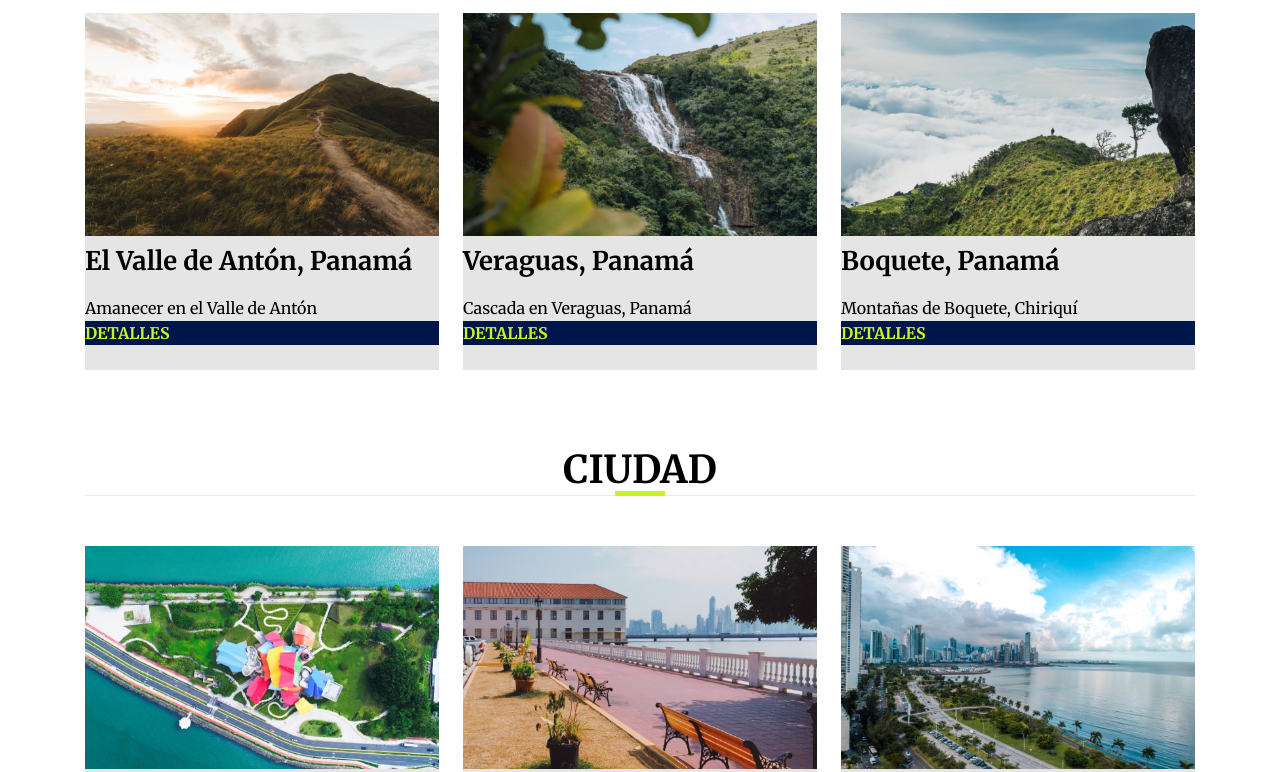
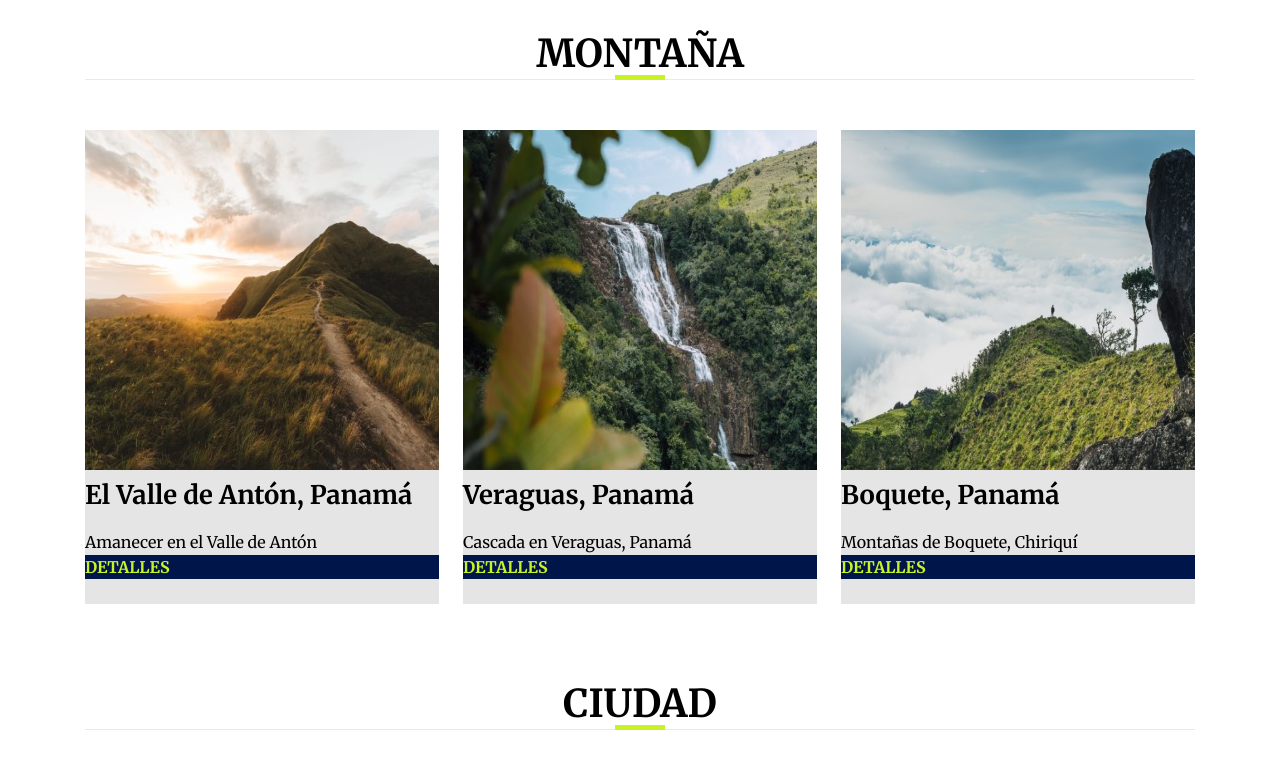
Before and after one commit to abeitia/pec1-project, a website built with Parcel: page categorias.html in a window 1280 px wide. Shown: the part 960-1732 px from the top of the page. Built offline with nearby package versions, Linux system fonts and the light colour scheme.

Commit message:
mejoras image size

```diff
--- a/categorias.html
+++ b/categorias.html
@@ -46,7 +46,7 @@
 
                    <div class="grid-container-category" >
                     <figure class="image">
-                        <img src="img/playa1.jpg" alt="" class="img-fluid" >
+                        <img src="img/playa1.jpg" alt="" class="img-fluid" width="540" height="340">
                         <H3>Bocas del Toro, Panamá</H3>
                         <div>Amanecer en Bocas del Toro, Panamá.</div>
 
@@ -59,7 +59,7 @@
                     </figure>
 
                     <figure class="image">
-                        <img src="img/playa2.jpg" alt="" class="img-fluid" >
+                        <img src="img/playa2.jpg" alt="" class="img-fluid" width="540" height="340">
                         <H3>Colón, Panamá</H3>
                         <div>Barcos en la hermosa playa de Colón, Panamá con sol, nubes, cielo azul y hojas de palmera.</div>
 
@@ -72,7 +72,7 @@
                     </figure>
 
                     <figure class="image">
-                        <img src="img/playa3.jpg" alt="" class="img-fluid" >
+                        <img src="img/playa3.jpg" alt="" class="img-fluid" width="540" height="340">
                         <H3>Islas San Blas, Panamá</H3>
                         <div>El archipiélago de San Blas ubicado en el Mar Caribe de la República de Panamá, cuenta con 365 islas.</div>
 
@@ -91,7 +91,7 @@
 
                     <div class="grid-container-category" >
                         <figure class="image">
-                            <img src="img/Montana1.jpg" loading="lazy" alt="" class="img-fluid" >
+                            <img src="img/Montana1.jpg" loading="lazy" alt="" class="img-fluid" width="540" height="340">
                             <H3>El Valle de Antón, Panamá</H3>
                             <div>Amanecer en el Valle de Antón</div>
 
@@ -104,7 +104,7 @@
                         </figure>
 
                         <figure class="image">
-                            <img src="img/Montana2.jpg" loading="lazy" alt="" class="img-fluid">
+                            <img src="img/Montana2.jpg" loading="lazy" alt="" class="img-fluid" width="540" height="340">
                             <H3>Veraguas, Panamá</H3>
                             <div>Cascada en Veraguas, Panamá</div>
 
@@ -117,7 +117,7 @@
                         </figure>
 
                         <figure class="image">
-                            <img src="img/Montana3.jpg" loading="lazy" alt="" class="img-fluid">
+                            <img src="img/Montana3.jpg" loading="lazy" alt="" class="img-fluid" width="540" height="340">
                             <H3>Boquete, Panamá</H3>
                             <div>Montañas de Boquete, Chiriquí</div>
 
@@ -138,7 +138,7 @@
 
                     <div class="grid-container-category" >
                         <figure class="image">
-                            <img src="img/ciudad2.jpg" loading="lazy" alt="" class="img-fluid">
+                            <img src="img/ciudad2.jpg" loading="lazy" alt="" class="img-fluid" width="540" height="340">
                             <H3>Avenida Amador, Panamá</H3>
                             <div>Se aprecia el Biomuseo diseñado por Frank Gehry</div>
 
@@ -151,7 +151,7 @@
                         </figure>
 
                         <figure class="image">
-                            <img src="img/ciudad5.jpg" loading="lazy" alt="" class="img-fluid">
+                            <img src="img/ciudad5.jpg" loading="lazy" alt="" class="img-fluid" width="540" height="340">
                             <H3>Casco Antiguo, Panamá</H3>
                             <div>Hay edificios que datan del siglo XIX o antes.</div>
 
@@ -164,7 +164,7 @@
                         </figure>
 
                         <figure class="image">
-                            <img src="img/ciudad6.jpg" loading="lazy" alt="" class="img-fluid">
+                            <img src="img/ciudad6.jpg" loading="lazy" alt="" class="img-fluid" width="540" height="340">
                             <H3>Avenida Balboa, Panamá</H3>
                             <div>Una hermosa captura área de la Cinta Costera en la ciudad de Panamá,</div>
 
```
